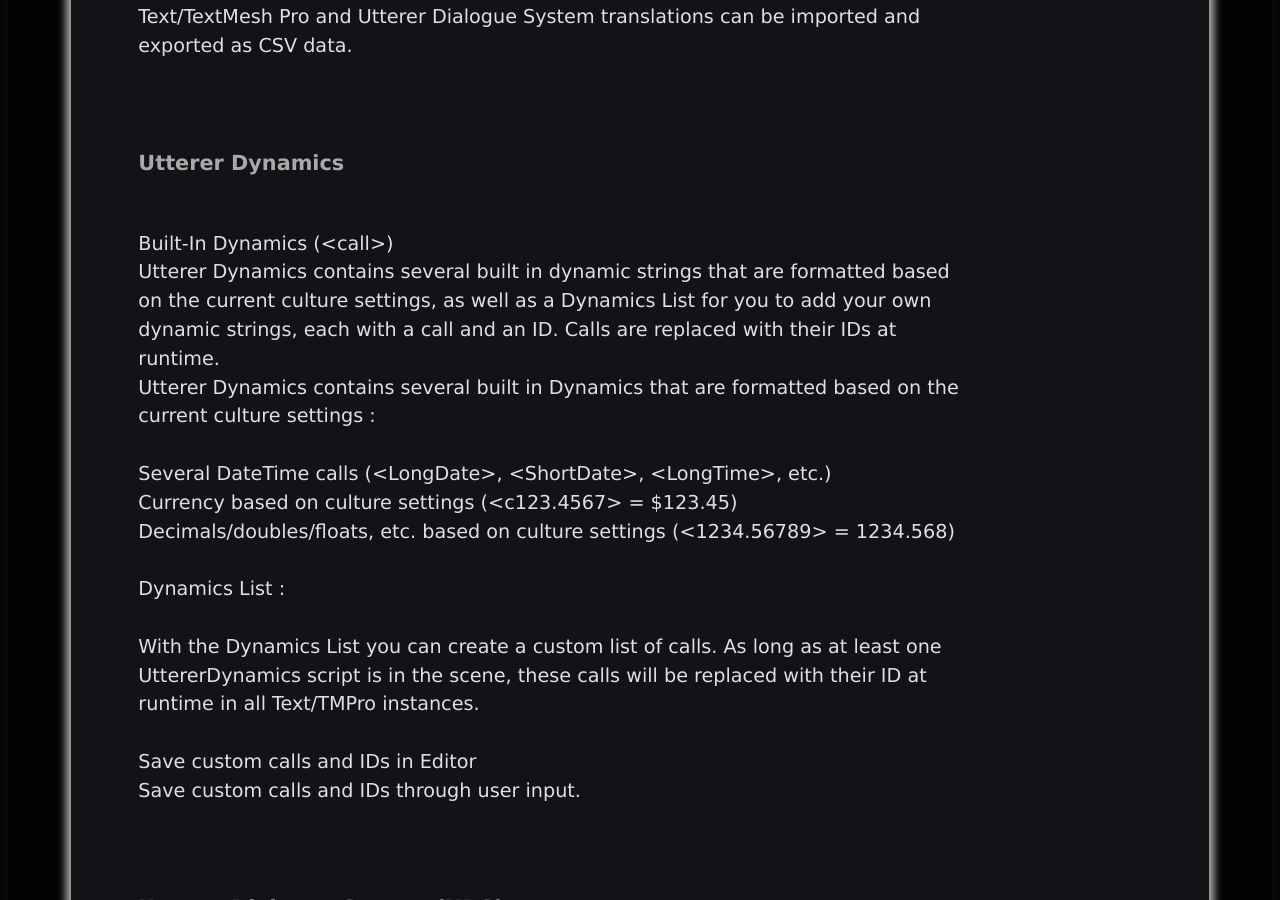
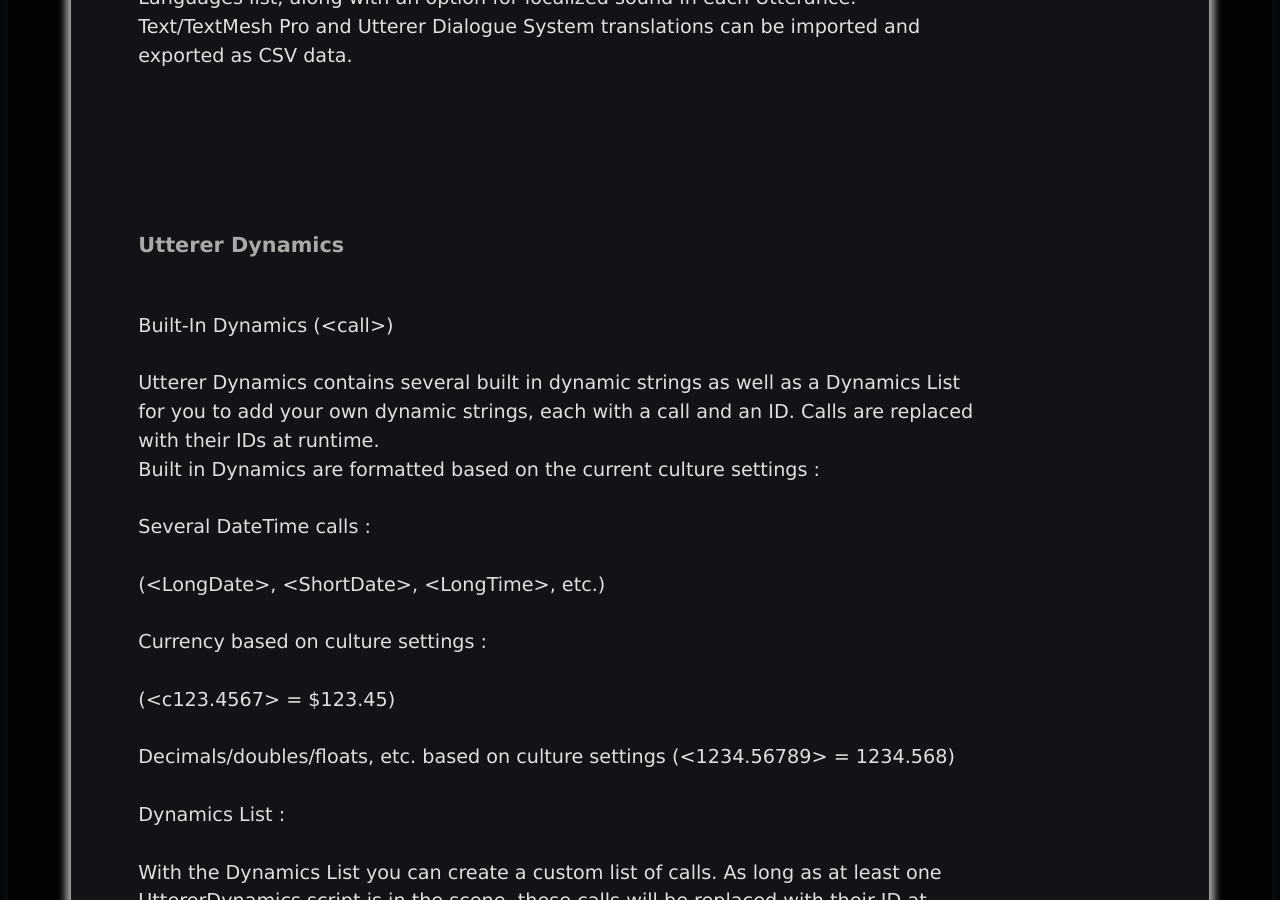
Before and after one commit to Madsir/madsirstudio.github.io, a Jekyll site: the page built from utterer/index.html, in a window 1280 px wide and 900 px high, scrolled down 2040 px. Built offline with Jekyll 4.4.1, drawn with Linux system fonts in a browser that asks for light colours; some of the changed text lies outside the part shown.

Commit message:
Update index.html

```diff
--- a/utterer/index.html
+++ b/utterer/index.html
@@ -61,16 +61,14 @@
 		<br>
 		<br>
 		<br>
-		<h2>Utterer</h2>
-		<br>
-		<p>The Utterer package comes with three main components: Utterer Dialogue System, Utterer Languages, and Utterer Dynamics.</p>
+		<p>The Utterer package comes with three main components: Utterer Languages, Utterer Dynamics, and Utterer Dialogue System.</p>
 	<br>
 		<br>
 
 		<h2>Utterer Languages</h2>
 		<br>
 	<p>Utterer Languages localization framework is compatible with Text/TextMesh Pro, AudioSource, and Image components as well as the Utterer Dialogue System.
-<br>
+<br><br>
 The system contains 187 languages to choose from (you can also add more) and automatically updates current culture settings based on which language is selected at runtime. Text/UDS translations can be imported and exported as CSV data.</p>
 	<br>
 			<div class="around">
@@ -80,31 +78,36 @@
 	<br>
 	<p>
 For general use :
-<br>
+<br><br>
 Add an UttererLanguages script to any object with a Text, TextMesh Pro, Audio Source, or Image component. Text areas/audio/sprite fields will be added for each language in the list and the Text, TextMesh Pro, Audio Source, or Image component will display the text/audio/sprite of whichever language is the current language in use.
 <br>
 <br>
 For UDS :
+<br><br>
+Add an UttererLanguages script to a UDS prefab in the scene. Speaker text areas and utterance text areas will appear in each Utterance for every language in the Languages list, along with an option for localized sound in each Utterance. Text/TextMesh Pro and Utterer Dialogue System translations can be imported and exported as CSV data.</p><br>
+	<br><br><br>
+<br><br>
 <br>
-Add an UttererLanguages script to a UDS prefab in the scene. Speaker text areas and utterance text areas will appear in each Utterance for every language in the Languages list, along with an option for localized sound in each Utterance. Text/TextMesh Pro and Utterer Dialogue System translations can be imported and exported as CSV data.</p><br>
-	<br><br>
 	<h2>Utterer Dynamics</h2>
 	<br>
 <p>
 
-Built-In Dynamics (&lt;call&gt;)<br>
-	Utterer Dynamics contains several built in dynamic strings that are formatted based on the current culture settings, as well as a Dynamics List for you to add your own dynamic strings, each with a call and an ID. Calls are replaced with their IDs at runtime.<br>
-	Utterer Dynamics contains several built in Dynamics that are formatted based on the current culture settings :<br><br>
-Several DateTime calls (&lt;LongDate&gt;, &lt;ShortDate&gt;, &lt;LongTime&gt;, etc.)<br>
-Currency based on culture settings (&lt;c123.4567&gt; = $123.45)<br>
+Built-In Dynamics (&lt;call&gt;)<br><br>
+	Utterer Dynamics contains several built in dynamic strings as well as a Dynamics List for you to add your own dynamic strings, each with a call and an ID. Calls are replaced with their IDs at runtime.<br>
+	Built in Dynamics are formatted based on the current culture settings :<br><br>
+Several DateTime calls :<br><br> (&lt;LongDate&gt;, &lt;ShortDate&gt;, &lt;LongTime&gt;, etc.)<br><br>
+Currency based on culture settings : <br>
+	<br>(&lt;c123.4567&gt; = $123.45)<br><br>
 Decimals/doubles/floats, etc. based on culture settings (&lt;1234.56789&gt; = 1234.568)<br>
 <br>
 Dynamics List :<br><br>
 With the Dynamics List you can create a custom list of calls. As long as at least one UttererDynamics script is in the scene, these calls will be replaced with their ID at runtime in all Text/TMPro instances.
 <br><br>
-Save custom calls and IDs in Editor<br>
+Save custom calls and IDs in Editor<br><br>
 		Save custom calls and IDs through user input.<br></p>
-		<br>
+		<br><br>
+<br><br>
+<br>
 	<br><br>
 	<h2>Utterer Dialogue System (UDS)</h2>
 	<br>
```
